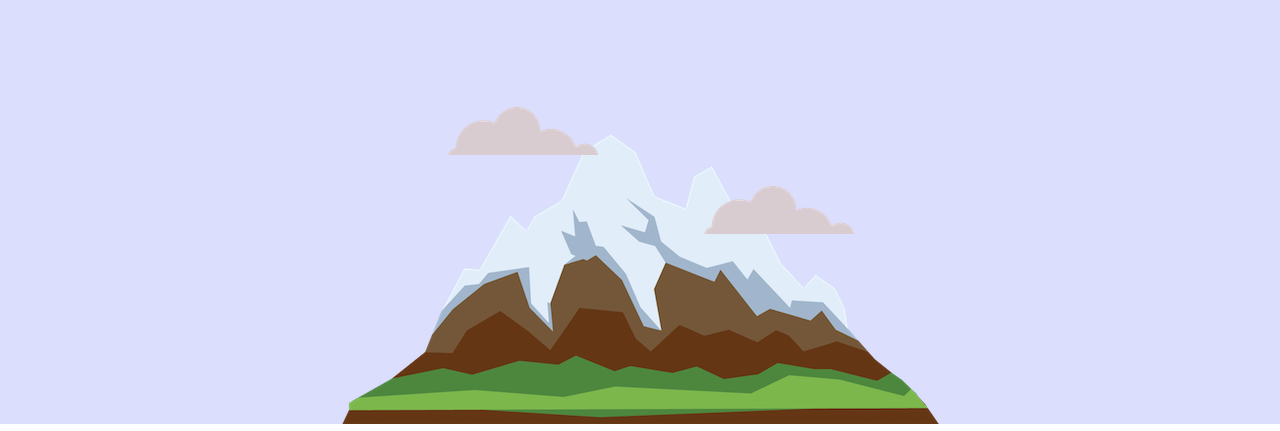
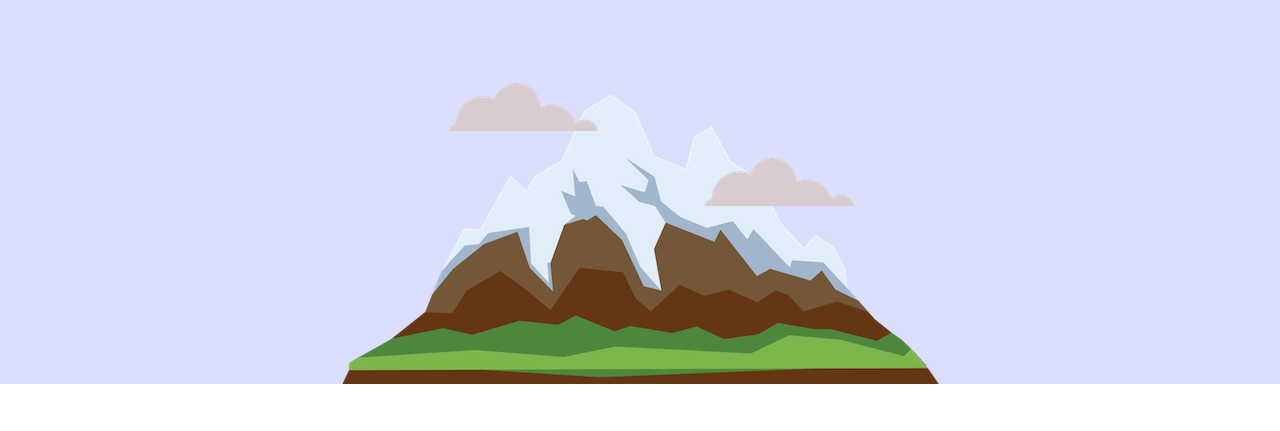
Before and after one commit to maikognrl/CV2, a plain HTML site: page index.html in a window 1280 px wide. Shown: the part 369-800 px from the top of the page. Drawn offline with Linux system fonts and the light colour scheme.

Commit message:
Update style.css

```diff
--- a/style.css
+++ b/style.css
@@ -35,7 +35,7 @@ p{
     font-size: 50px;
 }
 .mountain{
-     padding-top: 140px;
+     padding-top: 100px;
 
 }
 .cloud1{
```
